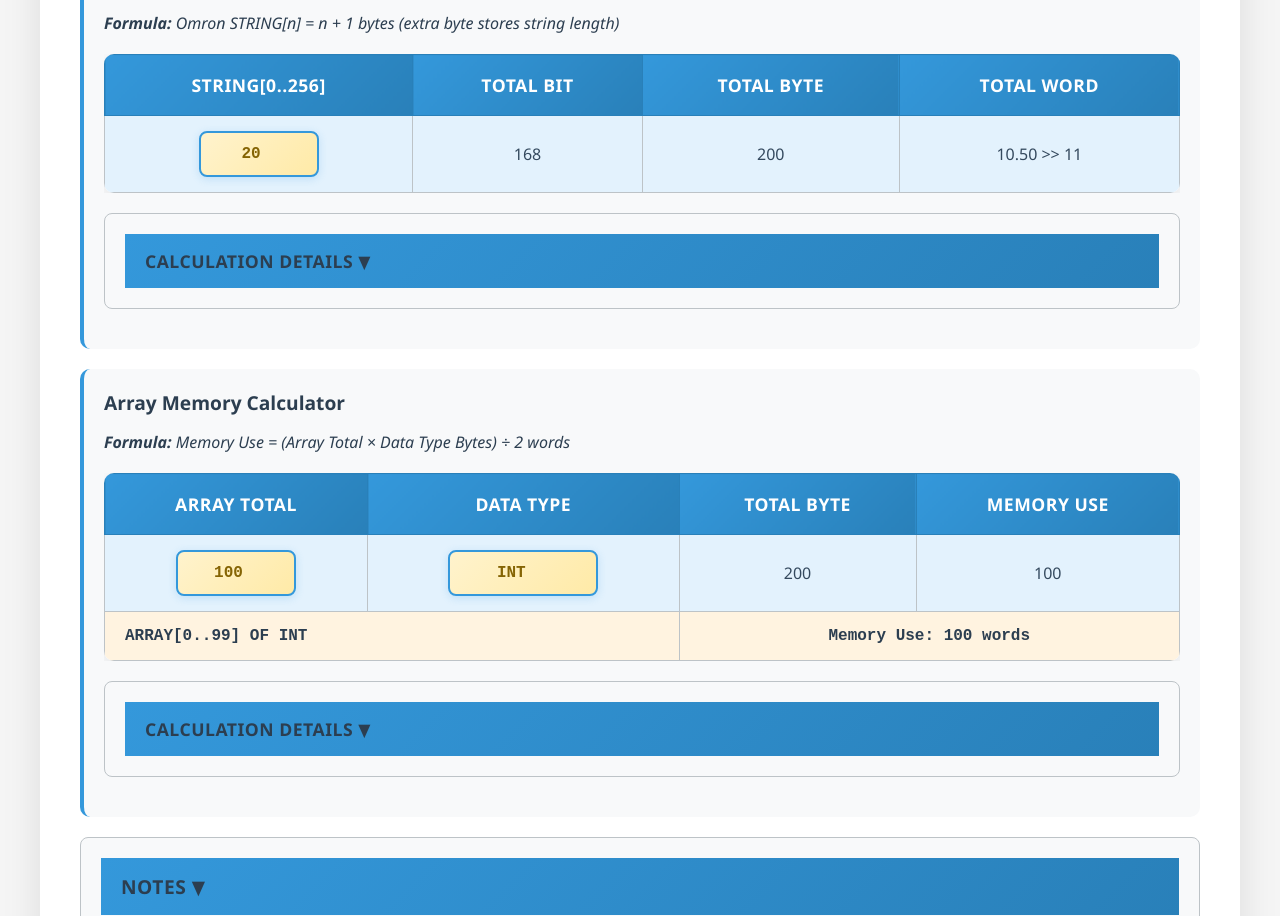
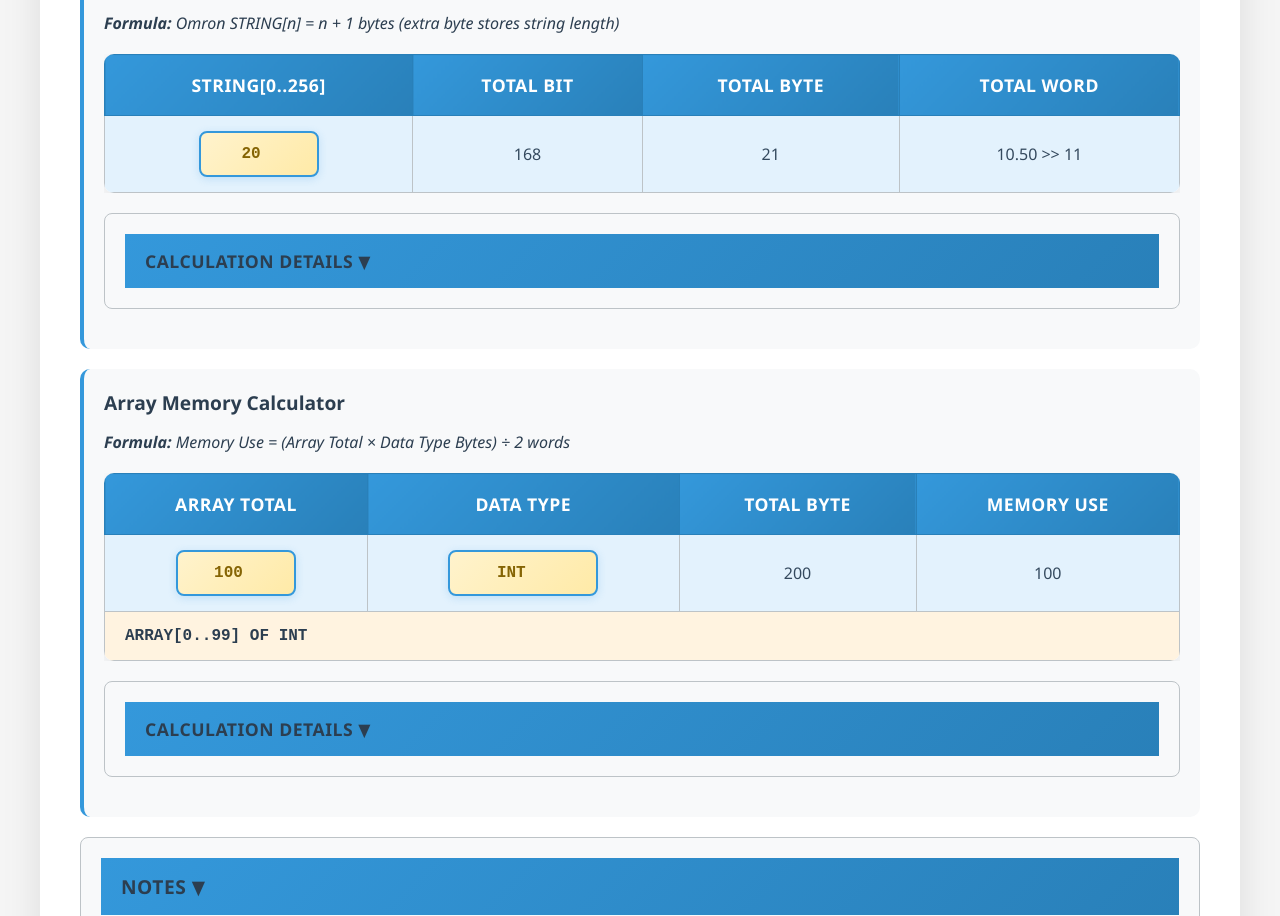
Before and after one commit to HanifAmir98/Sysmac_Memory, a plain HTML site: page index.html in a window 1280 px wide. Shown: the part 1212-2128 px from the top of the page. Drawn offline with Linux system fonts and the light colour scheme.

Commit message:
Update index.html
fix array calculator table

```diff
--- a/index.html
+++ b/index.html
@@ -593,7 +593,7 @@
                                         <option value="string">STRING</option>
                                     </select>
                                 </td>
-                                <td class="byte-size" id="totalBytes">200</td>
+                                <td class="byte-size" id="arrayTotalBytes">200</td>
                                 <td class="word-size" id="memoryUse">100</td>
                             </tr>
 
@@ -629,8 +629,7 @@
                             </tr>
 
                             <tr class="section-2">
-                                <td colspan="2" class="data-type" id="arrayDescription" style="text-align: left; padding-left: 20px;">ARRAY[0..99] OF INT</td>
-                                <td colspan="2" class="data-type" style="text-align: center; font-weight: 600;">Memory Use: 100 words</td>
+                                <td colspan="4" class="data-type" id="arrayDescription" style="text-align: left; padding-left: 20px;">ARRAY[0..99] OF INT</td>
                             </tr>
                         </tbody>
                     </table>
@@ -800,7 +799,7 @@
             const dataTypeSelect = document.getElementById('dataTypeSelect');
             const memoryUse = document.getElementById('memoryUse');
             const arrayDescription = document.getElementById('arrayDescription');
-            const totalBytes = document.getElementById('totalBytes');
+            const totalBytes = document.getElementById('arrayTotalBytes');
                          const arrayCalcDetails = document.getElementById('arrayCalc-content').querySelector('#arrayCalcDetails');
             const stringLengthRow = document.getElementById('stringLengthRow');
             const stringLengthInput = document.getElementById('stringLengthInput');
```
